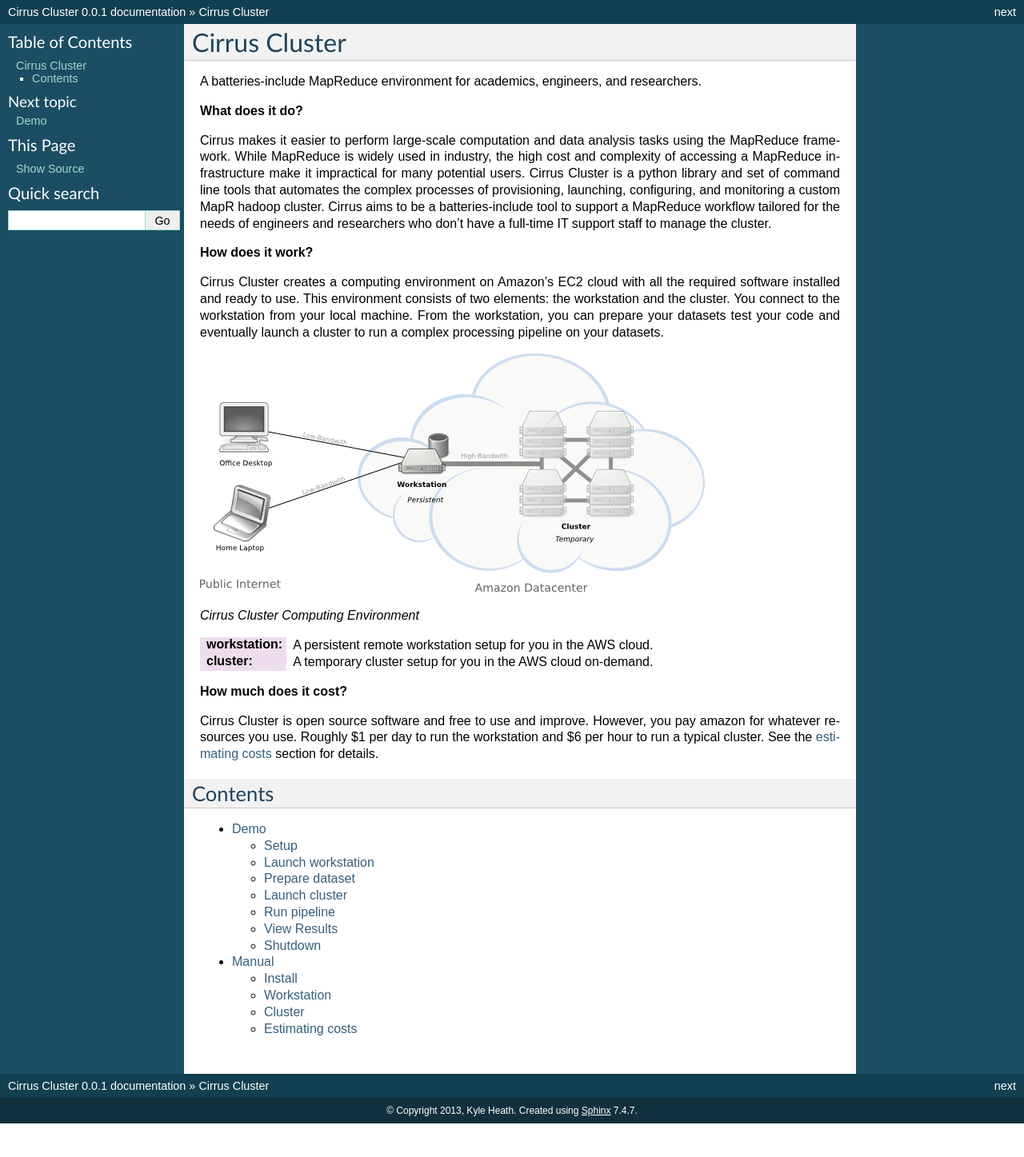
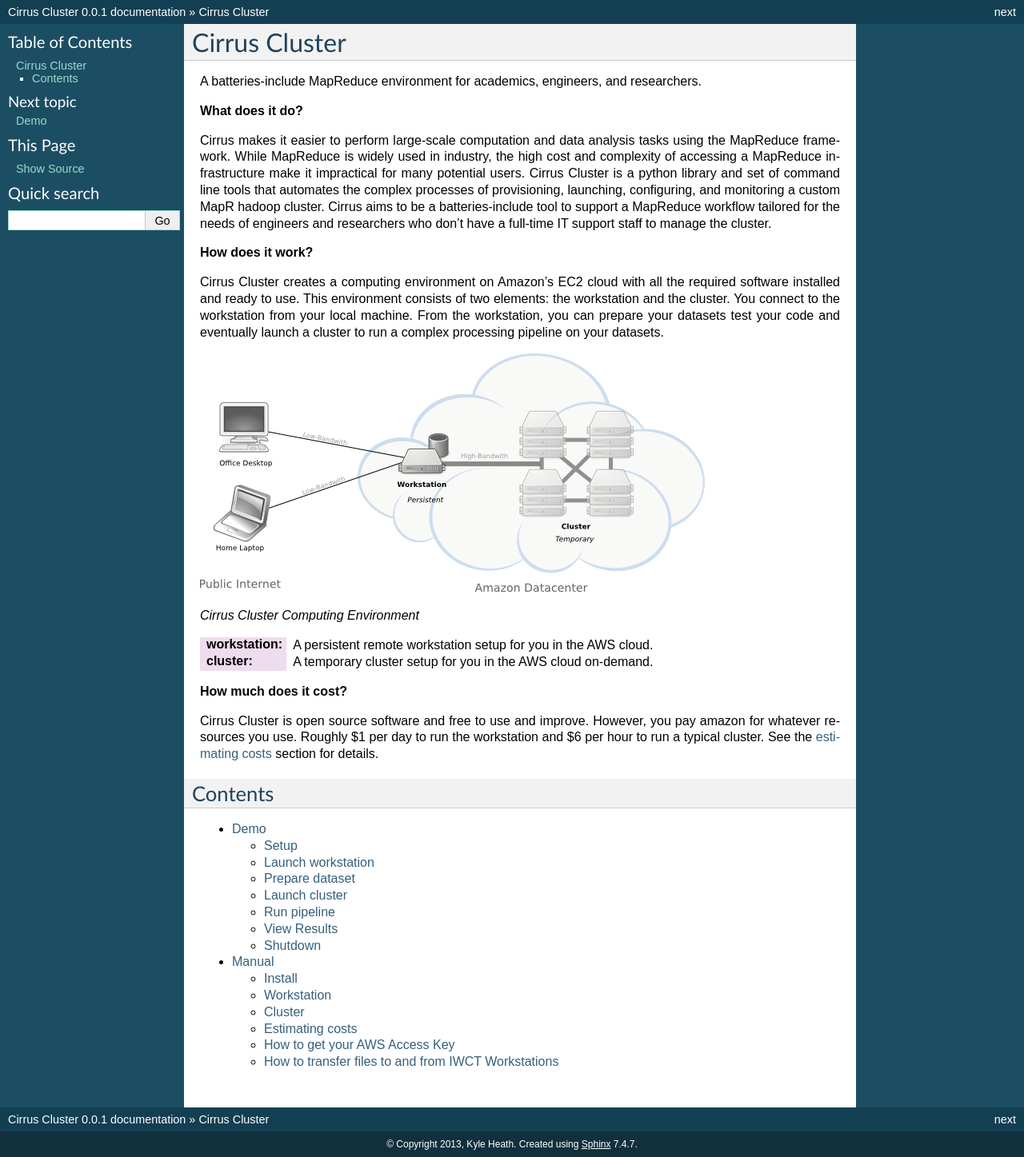
Before and after one commit to cirruscluster/cirruscluster, a Sphinx documentation site: the page built from cirruscluster/docs/index.rst, in a window 1280 px wide. Shown: the whole page at 80% size. Built offline with Sphinx 7.4.7, drawn with Linux system fonts in a browser that asks for light colours; before the commit the page ends 1405 px from its top, so only the background shows below that.

Commit message:
Add missing doc files for how to get aws access key.

```diff
--- /dev/null
+++ b/cirruscluster/docs/manual/how_to_get_aws_access_key.rst
@@ -0,0 +1,46 @@
+.. _how_to_get_aws_access_key:
+
+******************************
+How to get your AWS Access Key
+******************************
+
+Go to https://console.aws.amazon.com
+
+Click on your username in the top navigation bar and then click the **Security Credentials** option in the drop down menu.
+
+.. image:: /_static/how_to_get_key_security_cred.png
+   :width: 100%
+   :align: center
+
+
+""""""""""""""""""""""""""
+
+Click the **Continue** button to dismiss the dialog.
+
+.. image:: /_static/how_to_get_key_ignore_iam.png
+   :width: 100%
+   :align: center
+
+""""""""""""""""""""""""""
+
+Click the **+** button next to **Access Keys** and then click the **Create new root key** button.
+
+.. image:: /_static/how_to_get_key_new_access_keys.png
+   :width: 100%
+   :align: center
+
+""""""""""""""""""""""""""
+
+Click the **Download key file** button.
+
+.. image:: /_static/how_to_get_key_download.png
+   :width: 100%
+   :align: center
+
+""""""""""""""""""""""""""
+
+Open the downloaded file **rootkey.csv** to copy and paste your Access Key ID and Secret.
+
+.. image:: /_static/how_to_get_key_view_csv.png
+   :width: 100%
+   :align: center
--- /dev/null
+++ b/cirruscluster/docs/manual/how_to_transfer_files.rst
@@ -0,0 +1,31 @@
+.. _how_to_transfer_files:
+
+************************************************************
+How to transfer files to and from IWCT Workstations
+************************************************************
+
+Connect To Server
+=================
+
+Use the "Connect To Server" feature to easily drag and drop files from a remote server (via ssh, ftp, windows share).  To do this, click **Places** in the bar at the top and click **Connect To Server...** from the drop down menu.
+
+
+SCP
+===
+
+Example to copy a file
+
+.. code:: bash
+
+   scp  username1@source_host:directory1/filename1 username2@destination_host:directory2/filename2
+
+
+Example to copy a directory recursively
+
+.. code:: bash
+
+   scp -r username1@source_host:directory1 username2@destination_host:directory2
+
+.. note::
+
+   Use the  **Options** menu in the :ref:`IWCT workstation consle <launch_workstation>` to generate the SSH or SCP command to copy files to / from your workstation.
--- a/cirruscluster/docs/manual/manual.rst
+++ b/cirruscluster/docs/manual/manual.rst
@@ -11,3 +11,5 @@
    workstation/index
    cluster/index
    costs
+   how_to_get_aws_access_key
+   how_to_transfer_files
```
Also changed, not shown: cirruscluster/docs/_static/how_to_get_key_download.png (added), cirruscluster/docs/_static/how_to_get_key_download.svg (added), cirruscluster/docs/_static/how_to_get_key_ignore_iam.png (added), cirruscluster/docs/_static/how_to_get_key_ignore_iam.svg (added), cirruscluster/docs/_static/how_to_get_key_new_access_keys.png (added), cirruscluster/docs/_static/how_to_get_key_new_access_keys.svg (added), cirruscluster/docs/_static/how_to_get_key_security_cred.png (added), cirruscluster/docs/_static/how_to_get_key_security_cred.svg (added), cirruscluster/docs/_static/how_to_get_key_view_csv.png (added), cirruscluster/docs/_static/how_to_get_key_view_csv.svg (added).
